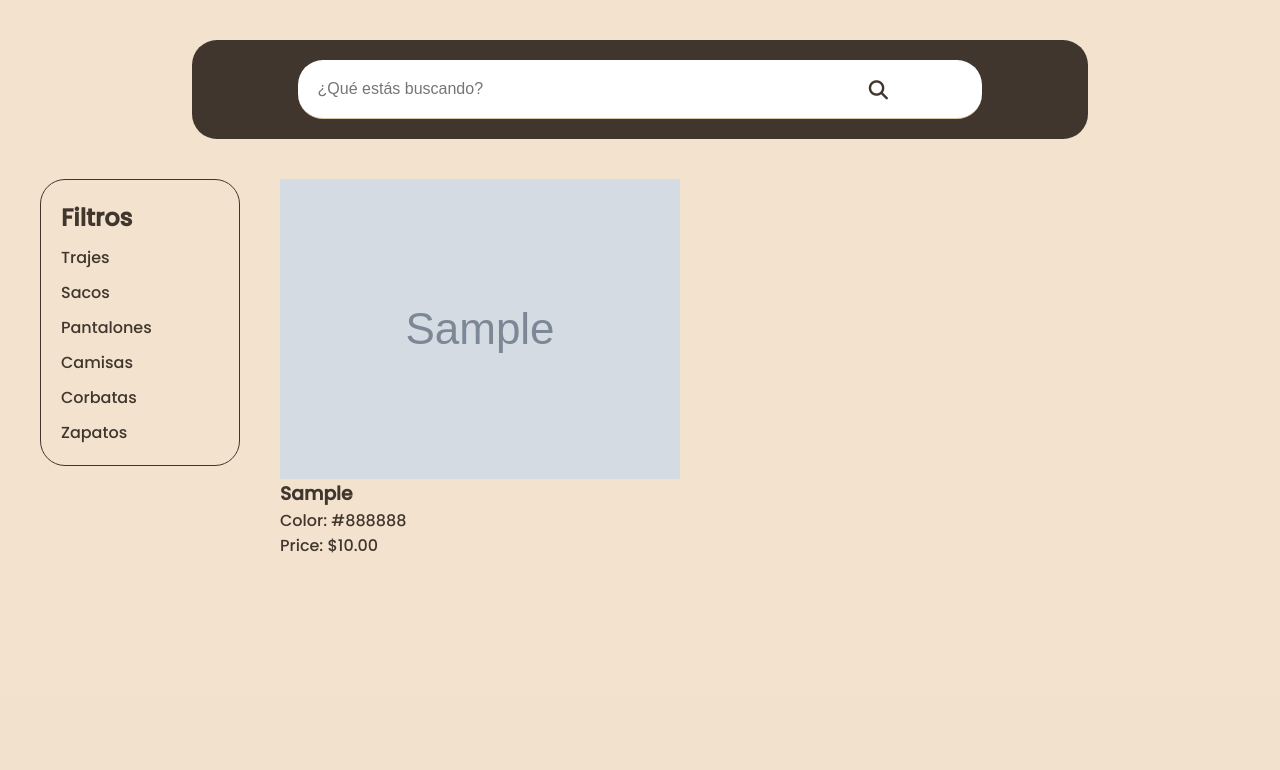
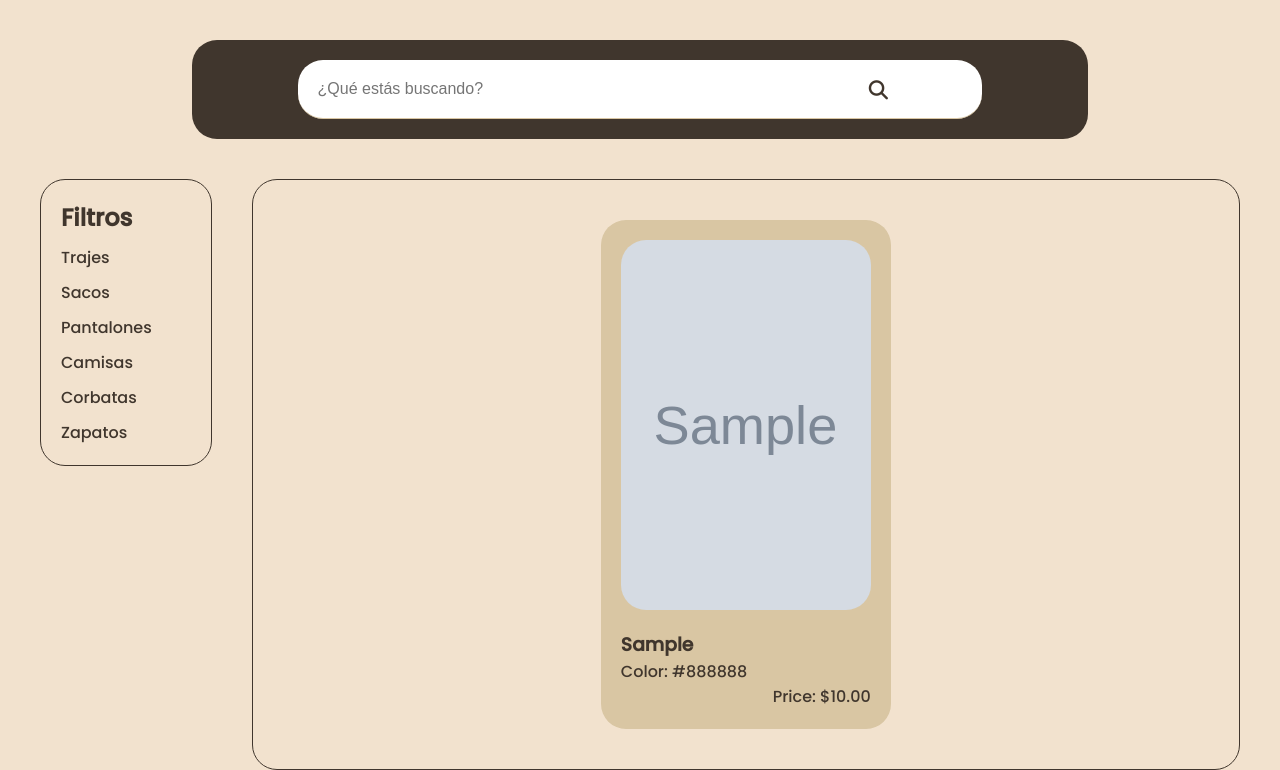
Before and after one commit to JorgeSarricolea/Messieurs-Suits-Rental, a PHP site: page /pages/catalogue.php in a window 1280 px wide. Shown: the part 103-873 px from the top of the page. Before the commit the page ends 656 px from the top, so only its background shows below. Run offline with PHP 8.4, Linux system fonts and the light colour scheme; tables that the repository leaves empty or names only in its code hold one stand-in row (values such as "Sample post"); grey boxes marked "Sample" are stand-in pictures; data that the repository does not hold is empty; some libraries are stand-ins or nearby versions; some web fonts are replaced.

Commit message:
styles: catalogue cards

```diff
--- a/js/catalogue.js
+++ b/js/catalogue.js
@@ -35,8 +35,8 @@ function fetchCatalogue(type, search) {
         div.innerHTML = `
           <img src="${item.image_src}" alt="${item.model}">
           <h3>${item.model}</h3>
-          <p>Color: ${item.color}</p>
-          <p>Price: $${item.price.toFixed(2)}</p>
+          <p>Color: <span>${item.color}</span></p>
+          <p id="price-text">Price: $${item.price.toFixed(2)}</p>
         `;
         catalogue.appendChild(div);
       });
--- a/styles/catalogue.css
+++ b/styles/catalogue.css
@@ -61,3 +61,49 @@
 .filter-option:hover {
   font-weight: bold;
 }
+
+/* Catalogue */
+
+#catalogue {
+  border: 1px solid var(--brown);
+  border-radius: 25px;
+  padding: 40px 10px;
+  width: 100%;
+  display: flex;
+  flex-wrap: wrap;
+  gap: 40px;
+  justify-content: center;
+  align-items: center;
+}
+
+.catalogue-item {
+  display: flex;
+  flex-direction: column;
+  background-color: var(--beige);
+  padding: 20px;
+  border-radius: 25px;
+  width: 30%;
+  display: flex;
+  flex-direction: column;
+}
+
+.catalogue-item h3 {
+  margin-top: 20px;
+  text-transform: capitalize;
+}
+
+.catalogue-item p span {
+  text-transform: uppercase;
+}
+
+#price-text {
+  width: fit-content;
+  align-self: flex-end;
+}
+
+.catalogue-item img {
+  border-radius: 25px;
+  max-width: 100%;
+  object-fit: cover;
+  height: 370px;
+}
```
Also changed, not shown: pages/catalogue.php (line endings or trailing spaces).
